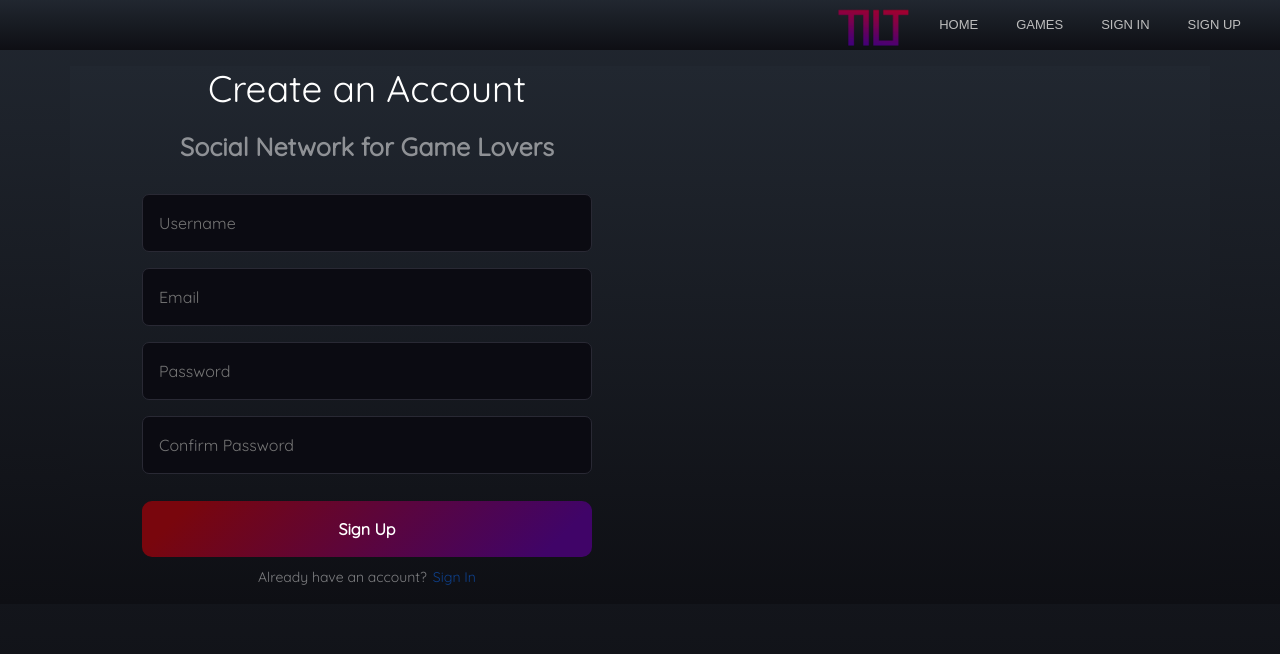
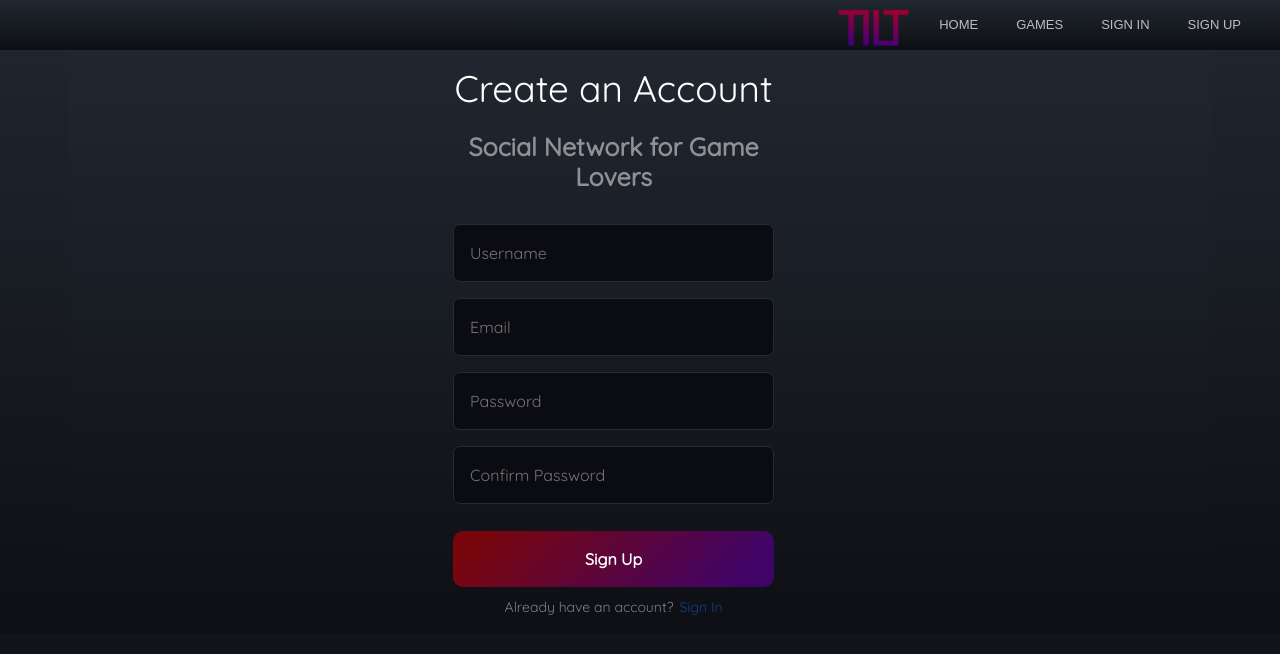
Before and after one commit to sforesi/tilt, a React (Create React App) app: page /signup in a window 1280 px wide. Shown: the top 654 px of the page. Built offline with nearby package versions, Linux system fonts and the light colour scheme; a web font is replaced by a local one.

Commit message:
combine signup css files in styles

```diff
--- a/src/components/SignupForm/signup.css
+++ b/src/components/SignupForm/signup.css
@@ -103,3 +103,9 @@ label {
   align-items: flex-start;
   margin-bottom: 16px;
 }
+
+.container {
+  display: flex;
+  align-items: center;
+  flex-direction: column;
+}
--- a/src/pages/Landing/GameSearch.jsx
+++ b/src/pages/Landing/GameSearch.jsx
@@ -1,7 +1,7 @@
 
 import React from 'react'
 import SearchGame from "../../components/Games/Search"
-import './GameSearch.css'
+import '../../styles/GameSearch.css'
 
 const Search = () => {
   return (
--- a/src/pages/Signup/Signup.jsx
+++ b/src/pages/Signup/Signup.jsx
@@ -1,6 +1,6 @@
 import { useState } from 'react'
 import SignupForm from '../../components/SignupForm/SignupForm'
-import '../../styles/Signup.module.css'
+
 
 const Signup = props => {
   const [message, setMessage] = useState([''])
--- a/src/styles/Signup.module.css
+++ /dev/null
@@ -1,5 +0,0 @@
-.container {
-  display: flex;
-  align-items: center;
-  flex-direction: column;
-}
```
Also changed, not shown: src/styles/GameSearch.css (renamed from src/pages/Landing/GameSearch.css).
